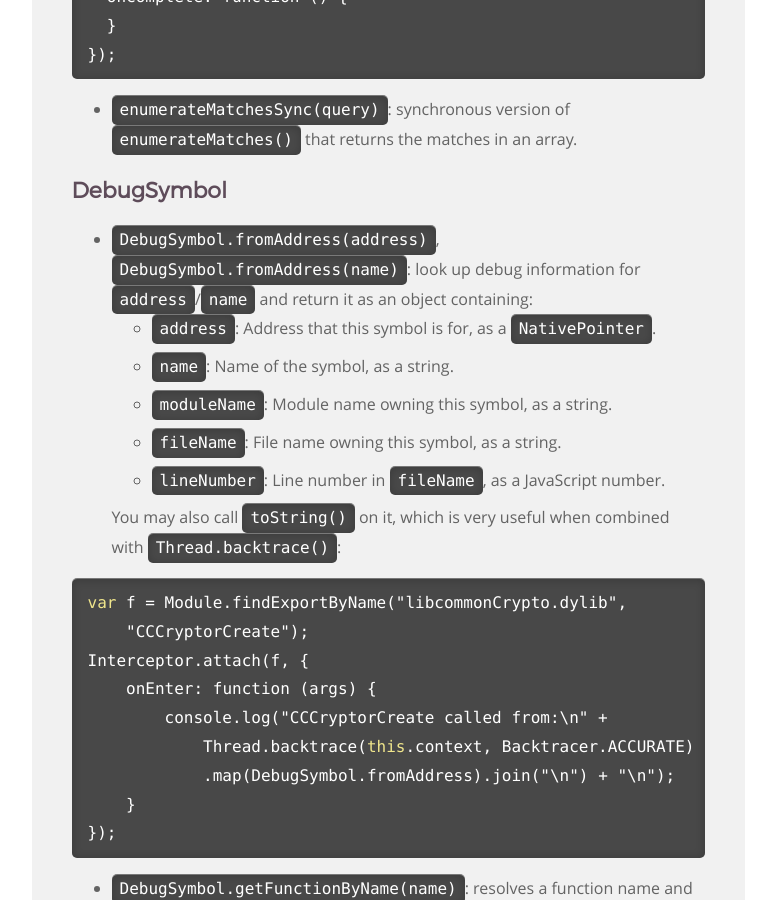
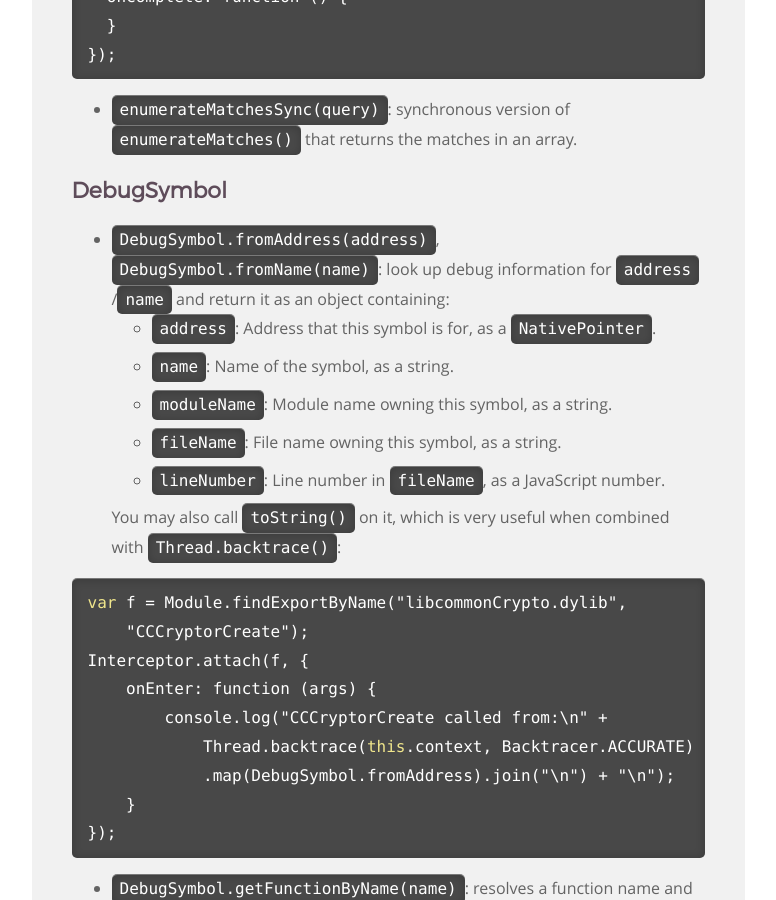
Before and after one commit to frida/frida-website, a Jekyll site: the page built from _docs/javascript-api.md, in a window 1280 px wide and 900 px high, scrolled down 26710 px. Shown: the whole window, without its empty margins (364-1140 px from the left). Built offline with Jekyll 4.4.1, drawn with Linux system fonts in a browser that asks for light colours.

Commit message:
Typo in DebugSymbol documentation (fixes #107)

```diff
--- a/_docs/javascript-api.md
+++ b/_docs/javascript-api.md
@@ -1101,7 +1101,7 @@ resolver.enumerateMatches('-[NSURL* *HTTP*]', {
 
 ## DebugSymbol
 
-+   `DebugSymbol.fromAddress(address)`, `DebugSymbol.fromAddress(name)`:
++   `DebugSymbol.fromAddress(address)`, `DebugSymbol.fromName(name)`:
     look up debug information for `address`/`name` and return it as an object
     containing:
 
```
